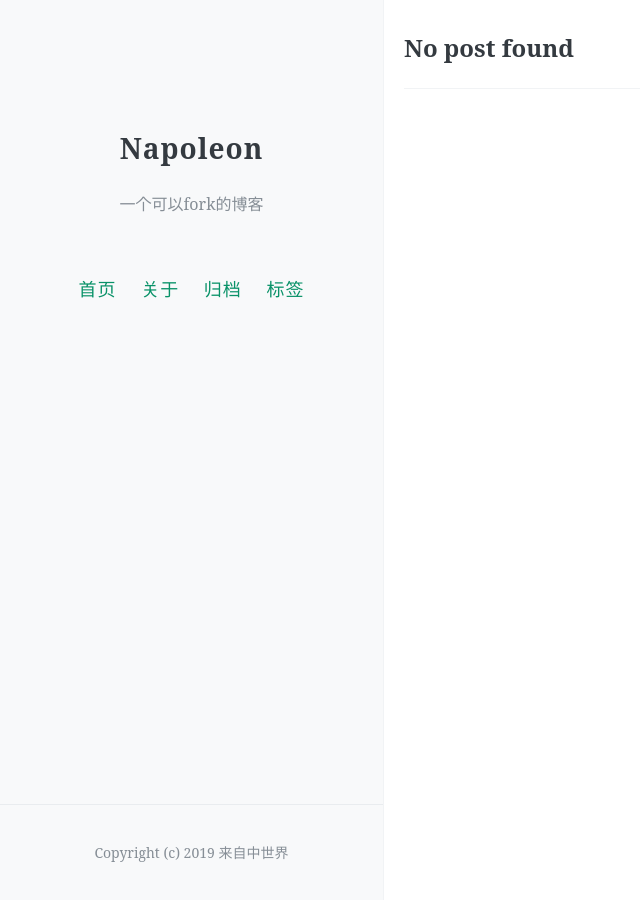
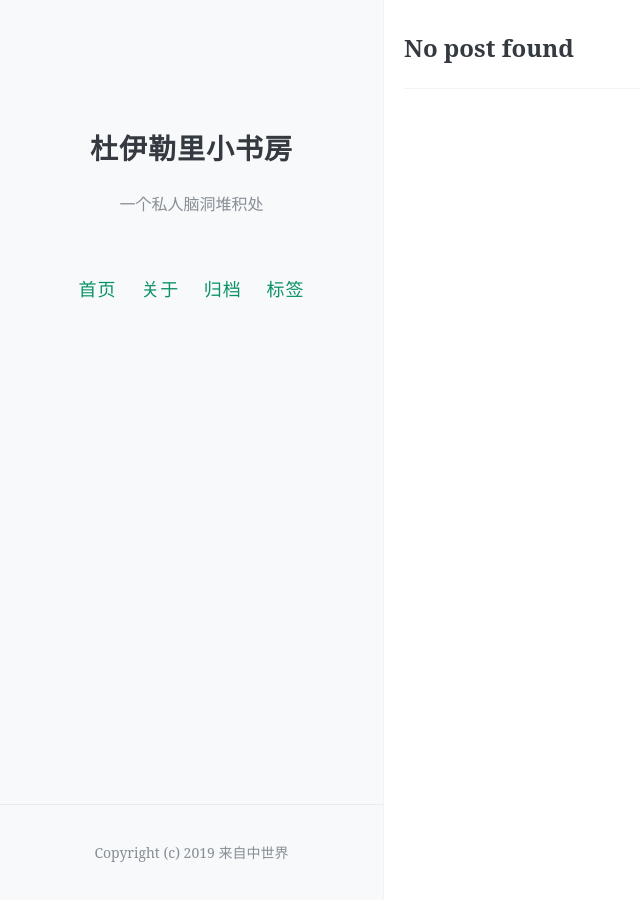
Before and after one commit to JingRA/JingRA, a Jekyll site: the page built from index.html, in a window 1280 px wide. Shown: the whole page, without its empty margins (0-640 px from the left). Built offline with Jekyll 4.4.1, drawn with Linux system fonts in a browser that asks for light colours; the list of posts is cut into pages by our own code; comment, search, counter and statistics services are not loaded.

Commit message:
Update _config.yml

```diff
--- a/_config.yml
+++ b/_config.yml
@@ -7,8 +7,8 @@
 # 井号后面的文字是说明文档，不会被程序读取。
 
 # 描述/签名
-name: Napoleon
-description: 一个可以fork的博客
+name: 杜伊勒里小书房
+description: 一个私人脑洞堆积处
 
 # 输入你的网站域名（如果你没有添加自己的域名，而是直接用GitHub pages分配的域名的话可以省略）
 url:
```
